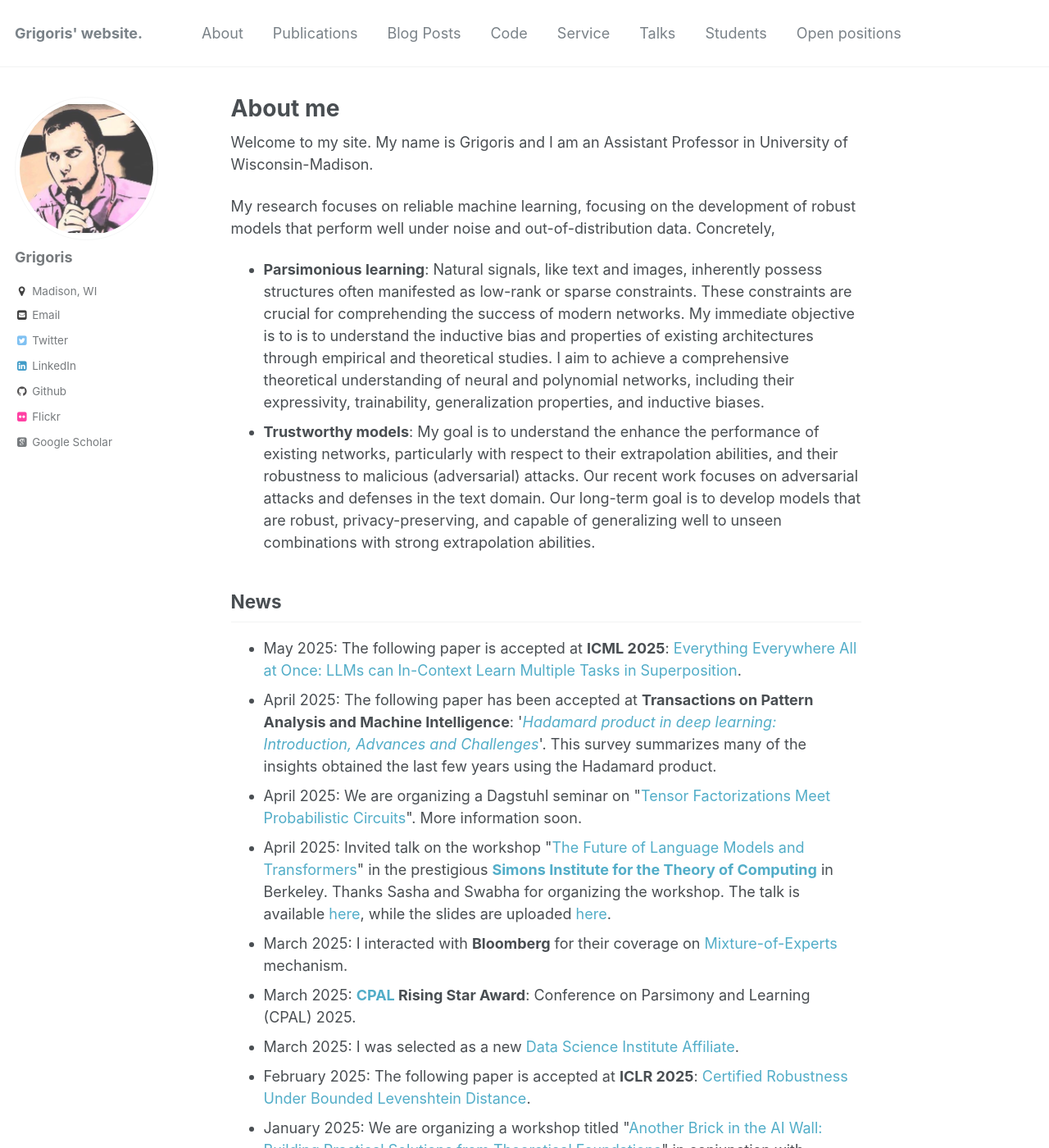
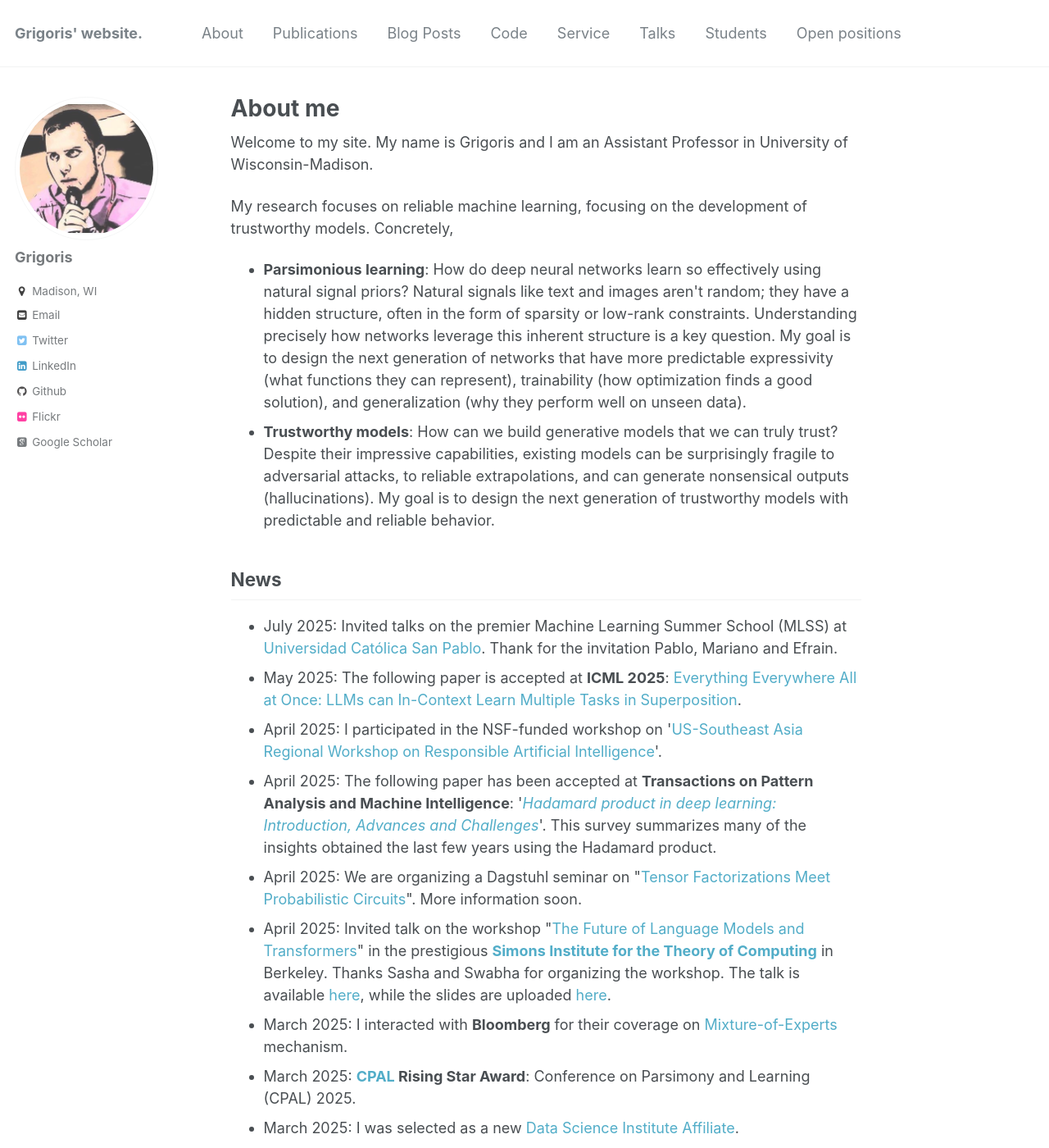
Before and after one commit to grigorisg9gr/grigorisg9gr.github.io, a Jekyll site: the page built from index.html, in a window 1280 px wide and 1400 px high. Shown: the whole window at 82% size. Built offline with Jekyll 4.4.1, drawn with Linux system fonts in a browser that asks for light colours; some web fonts are replaced; some of the changed text lies outside the part shown.

Commit message:
Few changes in students and landing page.

```diff
--- a/_pages/students/index.html
+++ b/_pages/students/index.html
@@ -15,8 +15,11 @@ comments: false
           <li>Zeju Qiu (first position since: PhD student, Max-Planck-Institute for Intelligent Systems).</li>
           <li>Henry Papadatos (first position since: Intern, UC Berkeley). </li>
           <li>Elias Abad Rocamora (first position since: PhD student, EPFL). </li>
+          <li>Berk Mandiracioglu (first position since: UBS bank). </li>
+          <li>Orest Gkini (first position since: Swisscom). </li>
           <li>Dimitrios Chalatsis (first position since: PhD student, Imperial College London). </li>
           <li>Ke Wang (first position since: PhD student, EPFL). </li>
+          <li>Alec Flowers (first position since: Nvidia).</li>
           <li>Yongtao Wu (first position since: PhD student, EPFL). </li>
           <li>Moulik Choraria (first position since: PhD student, University of Illinois, Urbana-Champaign). </li>
           <li>Zhenyu Zhu (first position since: PhD student, EPFL). </li>
--- a/index.html
+++ b/index.html
@@ -9,17 +9,19 @@ comments: false
 
 <p>Welcome to my site. My name is Grigoris and I am an Assistant Professor in University of Wisconsin-Madison. </p>
 
-<p>My research focuses on reliable machine learning, focusing on the development of robust models that perform well under noise and out-of-distribution data. Concretely,<p>
+<p>My research focuses on reliable machine learning, focusing on the development of trustworthy models. Concretely,<p>
 
 <ul>
-    <li><strong>Parsimonious learning</strong>: Natural signals, like text and images, inherently possess structures often manifested as low-rank or sparse constraints. These constraints are crucial for comprehending the success of modern networks. My immediate objective is to is to understand the inductive bias and properties of existing architectures through empirical and theoretical studies. I aim to achieve a comprehensive theoretical understanding of neural and polynomial networks, including their expressivity, trainability, generalization properties, and inductive biases.</li>
+    <li><strong>Parsimonious learning</strong>: How do deep neural networks learn so effectively using natural signal priors? Natural signals like text and images aren't random; they have a hidden structure, often in the form of sparsity or low-rank constraints. Understanding precisely how networks leverage this inherent structure is a key question. My goal is to design the next generation of networks that have more predictable expressivity (what functions they can represent), trainability (how optimization finds a good solution), and generalization (why they perform well on unseen data).</li>
 
-    <li><strong>Trustworthy models</strong>: My goal is to understand the enhance the performance of existing networks, particularly with respect to their extrapolation abilities, and their robustness to malicious (adversarial) attacks. Our recent work focuses on adversarial attacks and defenses in the text domain. Our long-term goal is to develop models that are robust, privacy-preserving, and capable of generalizing well to unseen combinations with strong extrapolation abilities. </li>
+    <li><strong>Trustworthy models</strong>: How can we build generative models that we can truly trust? Despite their impressive capabilities, existing models can be surprisingly fragile to adversarial attacks, to reliable extrapolations, and can generate nonsensical outputs (hallucinations). My goal is to design the next generation of trustworthy models with predictable and reliable behavior. </li>
 </ul>
 
 <h2>News</h2>
 <ul>
+    <li>July 2025: Invited talks on the premier Machine Learning Summer School (MLSS) at <a href="https://eventosdiee.ucsp.edu.pe/mlss/">Universidad Católica San Pablo</a>. Thank for the invitation Pablo, Mariano and Efrain.</li>
     <li>May 2025: The following paper is accepted at <strong>ICML 2025</strong>: <a href="https://arxiv.org/abs/2410.05603">Everything Everywhere All at Once: LLMs can In-Context Learn Multiple Tasks in Superposition</a>.</li>
+    <li>April 2025: I participated in the NSF-funded workshop on '<a href="https://cse.buffalo.edu/~jsyuan/ResponsibleAI_NSF.html">US-Southeast Asia Regional Workshop on Responsible Artificial Intelligence</a>'.</li>
     <li>April 2025: The following paper has been accepted at <strong>Transactions on Pattern Analysis and Machine Intelligence</strong>: '<em><a href="https://ieeexplore.ieee.org/document/10965485">Hadamard product in deep learning: Introduction, Advances and Challenges</a></em>'. This survey summarizes many of the insights obtained the last few years using the Hadamard product.</li>
     <li>April 2025: We are organizing a Dagstuhl seminar on "<a href='https://www.dagstuhl.de/26102'>Tensor Factorizations Meet Probabilistic Circuits</a>". More information soon.</li>
     <li>April 2025: Invited talk on the workshop "<a href='https://simons.berkeley.edu/workshops/future-language-models-transformers'>The Future of Language Models and Transformers</a>" in the prestigious <strong><a href='https://simons.berkeley.edu/homepage'>Simons Institute for the Theory of Computing</a></strong> in Berkeley. Thanks Sasha and Swabha for organizing the workshop. The talk is available <a href='https://www.youtube.com/watch?v=mod3sWAWX-U'>here</a>, while the slides are uploaded <a href="https://uwmadison.box.com/s/3ju7ilazj3zdmofxfztwovxt6jhx46t1">here</a>.</li>
@@ -84,6 +86,7 @@ comments: false
 
 I would like to acknowledge the funding of the following organizations who have generously supported various events or projects in the past. I am very thankful for their support:
 <ul>
+    <li>2025: Zulip: Sponsored hosting from <a href="https://zulip.com/">Zulip</a>, which is an open-source team collaboration tool.</li>
     <li>2024: Google and OpenAI: grants on trustworthy Large Language Models (LLMs).</li>
     <li>2024: ELISE Fellows Mobility Program: travel grant for short-term visit of an ELLIS lab.</li>
 </ul>
```
